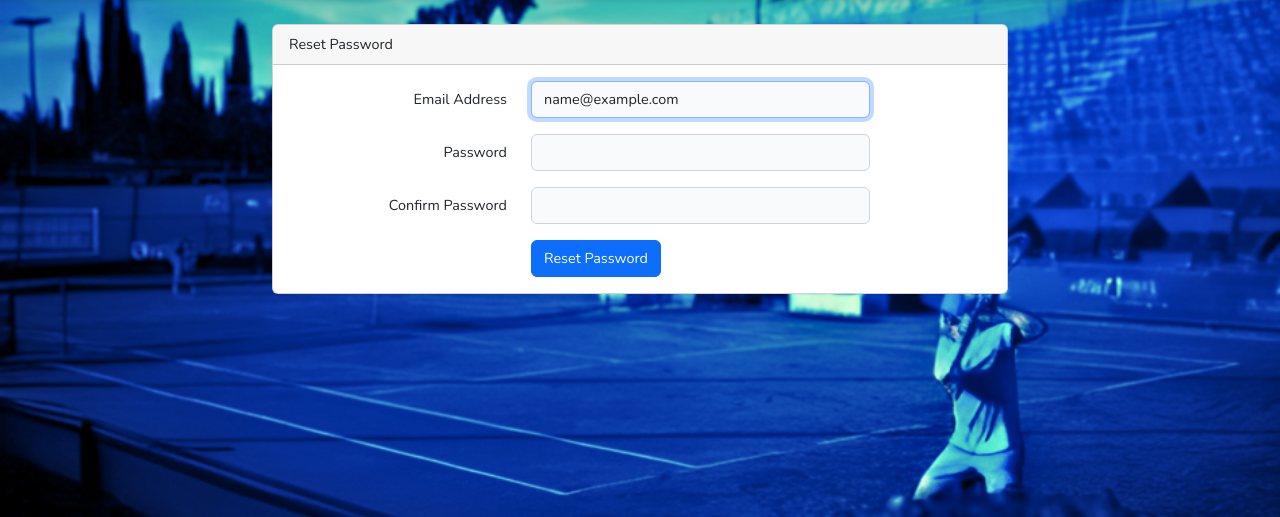
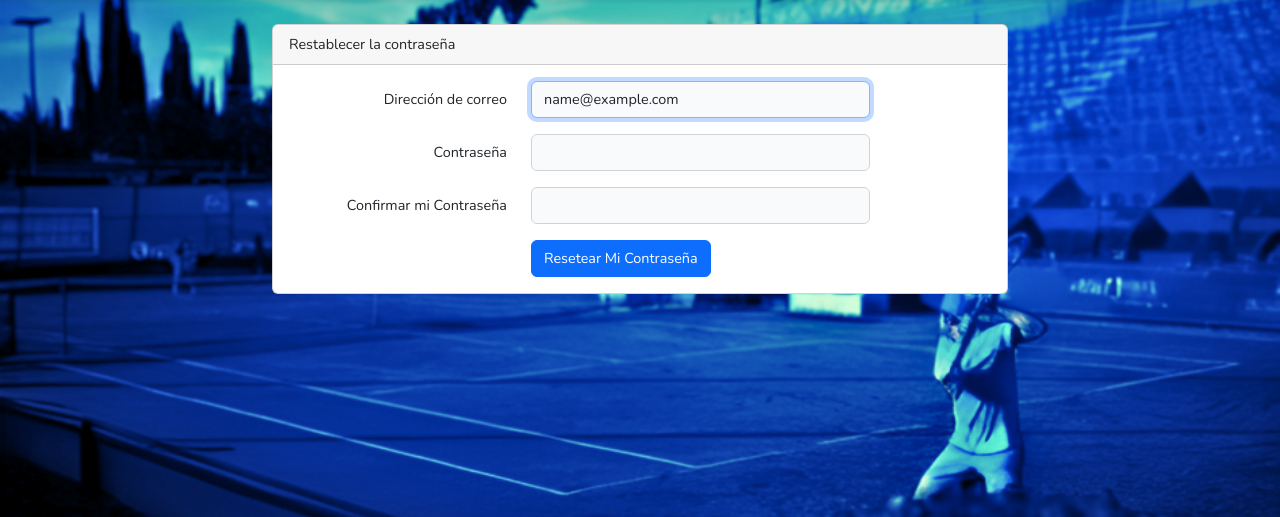
Before and after one commit to LauraGarridoArredondo/ATP_Laura_LARAVEL, a Laravel app: template resources/views/auth/passwords/reset.blade.php in a window 1280 px wide. Shown: the part 172-689 px from the top of the page. Run offline with Laravel 12, Linux system fonts and the light colour scheme; the template is opened without the code that fills it: most values are stand-ins (such as "Sample title", 1, 10 or a date in 2020); style sheets or scripts are compiled from the project's sources; parts of the project's set-up code (start-up, migrations or seed data) failed here and were passed over.

Commit message:
Cambios en las vistas de restablecer la contrasela

```diff
--- a/resources/views/auth/passwords/reset.blade.php
+++ b/resources/views/auth/passwords/reset.blade.php
@@ -17,7 +17,7 @@
     <div class="row justify-content-center">
         <div class="col-md-8">
             <div class="card">
-                <div class="card-header">{{ __('Reset Password') }}</div>
+                <div class="card-header">Restablecer la contraseña</div>
 
                 <div class="card-body">
                     <form method="POST" action="{{ route('password.update') }}">
@@ -26,7 +26,7 @@
                         <input type="hidden" name="token" value="{{ $token }}">
 
                         <div class="row mb-3">
-                            <label for="email" class="col-md-4 col-form-label text-md-end">{{ __('Email Address') }}</label>
+                            <label for="email" class="col-md-4 col-form-label text-md-end">Dirección de correo</label>
 
                             <div class="col-md-6">
                                 <input id="email" type="email" class="form-control @error('email') is-invalid @enderror" name="email" value="{{ $email ?? old('email') }}" required autocomplete="email" autofocus>
@@ -40,7 +40,7 @@
                         </div>
 
                         <div class="row mb-3">
-                            <label for="password" class="col-md-4 col-form-label text-md-end">{{ __('Password') }}</label>
+                            <label for="password" class="col-md-4 col-form-label text-md-end">Contraseña</label>
 
                             <div class="col-md-6">
                                 <input id="password" type="password" class="form-control @error('password') is-invalid @enderror" name="password" required autocomplete="new-password">
@@ -54,7 +54,7 @@
                         </div>
 
                         <div class="row mb-3">
-                            <label for="password-confirm" class="col-md-4 col-form-label text-md-end">{{ __('Confirm Password') }}</label>
+                            <label for="password-confirm" class="col-md-4 col-form-label text-md-end">Confirmar mi Contraseña</label>
 
                             <div class="col-md-6">
                                 <input id="password-confirm" type="password" class="form-control" name="password_confirmation" required autocomplete="new-password">
@@ -64,7 +64,7 @@
                         <div class="row mb-0">
                             <div class="col-md-6 offset-md-4">
                                 <button type="submit" class="btn btn-primary">
-                                    {{ __('Reset Password') }}
+                                   Resetear Mi Contraseña
                                 </button>
                             </div>
                         </div>
```
